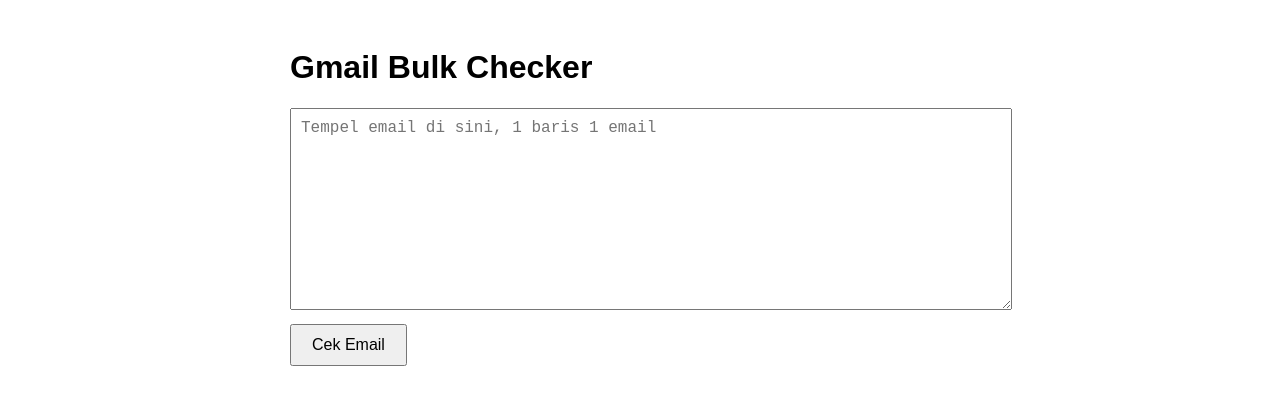
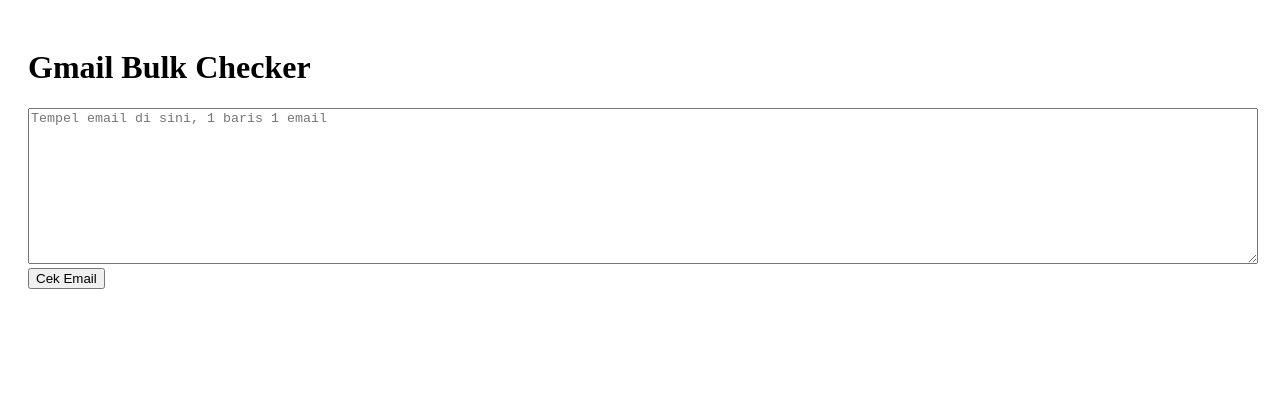
Before and after one commit to cuanapk231-code/gmail-checkerr, a Next.js app: page / in a window 1280 px wide. Shown: the top 404 px of the page. Built offline with nearby package versions, Linux system fonts and the light colour scheme.

Commit message:
Refactor email check function and UI elements

```diff
--- a/app/page.tsx
+++ b/app/page.tsx
@@ -1,52 +1,46 @@
 "use client"
-import { useState } from 'react'
+
+import { useState } from "react"
 
 export default function Home() {
-  const [emails, setEmails] = useState('')
+  const [emails, setEmails] = useState("")
   const [loading, setLoading] = useState(false)
-  const [results, setResults] = useState<any[]>([])
+  const [results, setResults] = useState([])
 
-  const handleCheck = async () => {
+  async function handleCheck() {
     setLoading(true)
     setResults([])
-    try {
-      const res = await fetch('https://gmail-checkerr-gl9z.vercel.app/api/check-bulk', {
-        method: 'POST',
-        headers: { 'Content-Type': 'application/json' },
-        body: JSON.stringify({ emails })
+    const res = await fetch("/api/check-bulk", {
+      method: "POST",
+      headers: { "Content-Type": "application/json" },
+      body: JSON.stringify({ emails }),
     })
     const data = await res.json()
-      setResults(data.results)
-    } catch (e) {
-      alert('Gagal cek email')
+    setResults(data.results || [])
+    setLoading(false)
   }
-    setLoading(false)
-  } // <-- ini kurung tutup yang tadi ketinggalan
 
   return (
-    <main style={{padding: 20, maxWidth: 700, margin: 'auto', fontFamily: 'sans-serif'}}>
+    <div style={{ padding: 20 }}>
       <h1>Gmail Bulk Checker</h1>
       <textarea
+        rows={10}
+        style={{ width: "100%" }}
+        placeholder="Tempel email di sini, 1 baris 1 email"
         value={emails}
         onChange={(e) => setEmails(e.target.value)}
-        placeholder="Tempel email di sini, 1 baris 1 email"
-        rows={10}
-        style={{width: '100%', padding: 10, fontSize: 16}}
       />
-      <button onClick={handleCheck} disabled={loading} style={{marginTop: 10, padding: '10px 20px', fontSize: 16}}>
-        {loading? 'Mengecek...' : 'Cek Email'}
+      <button onClick={handleCheck} disabled={loading}>
+        {loading ? "Mengecek..." : "Cek Email"}
       </button>
 
-      {results.length > 0 && (
-        <div style={{marginTop: 20}}>
-          <h3>Hasil:</h3>
+      <div style={{ marginTop: 20 }}>
         {results.map((r, i) => (
-            <p key={i} style={{color: r.status.includes('Live')? 'green' : 'red', margin: 5}}>
-              {r.email} : <b>{r.status}</b>
-            </p>
+          <div key={i} style={{ color: r.status === "Mungkin Live" ? "green" : "red" }}>
+            {r.email} : {r.status}
+          </div>
         ))}
       </div>
-      )}
-    </main>
+    </div>
   )
                      }
```
Lines whose indentation alone changed are shown as unchanged.
